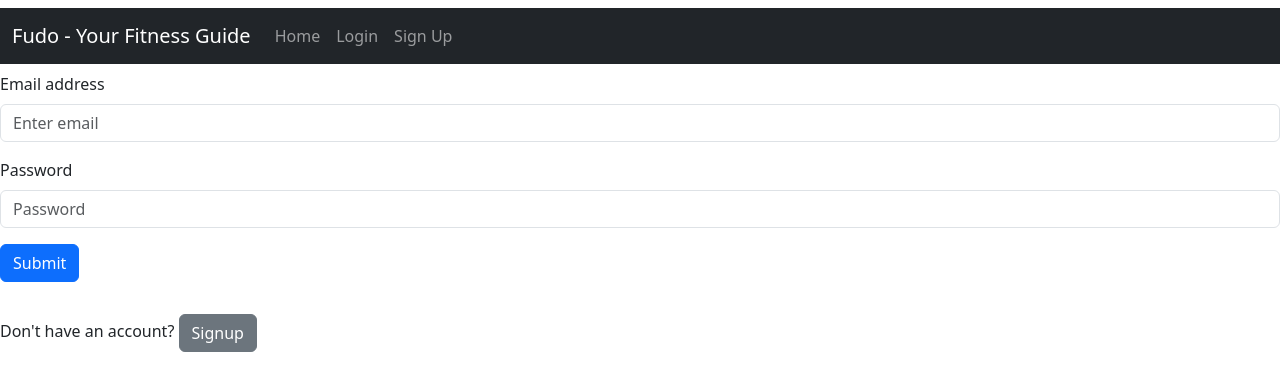
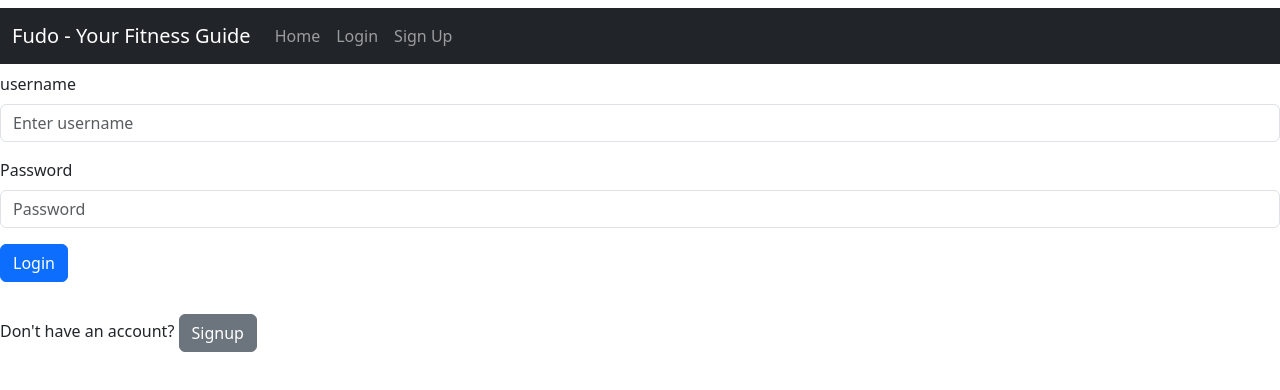
Before and after one commit to sharozecodes/fudo-fitness-app-frontend, a React (Create React App) app: page /login in a window 1280 px wide. Shown: the top 390 px of the page. Built offline with nearby package versions, Linux system fonts and the light colour scheme.

Commit message:
implements signup redirect

```diff
--- a/src/components/LoginForm.js
+++ b/src/components/LoginForm.js
@@ -1,15 +1,44 @@
+import React, { useState } from "react";
 import Button from "react-bootstrap/Button";
 import Form from "react-bootstrap/Form";
 import "../components_css/Form.css";
+// import Error from "../styles";
 
-function BasicExample() {
+function LoginForm({ onLogin }) {
+  const [username, setUsername] = useState("");
+  const [password, setPassword] = useState("");
+  const [errors, setErrors] = useState([]);
+  const [isLoading, setIsLoading] = useState(false);
+
+  function handleSubmit(e) {
+    e.preventDefault();
+    setIsLoading(true);
+    fetch("/login", {
+      method: "POST",
+      headers: {
+        "Content-Type": "application/json",
+      },
+      body: JSON.stringify({ username, password }),
+    }).then((r) => {
+      setIsLoading(false);
+      if (r.ok) {
+        r.json().then((user) => onLogin(user));
+      } else {
+        r.json().then((err) => setErrors(err.errors));
+      }
+    });
+  }
   return (
-    <Form>
+    <Form onSubmit={handleSubmit}>
       <Form.Group className="mb-3" controlId="formBasicEmail">
-        <Form.Label>Email address</Form.Label>
+        <Form.Label>username</Form.Label>
         <Form.Control
-          type="email"
-          placeholder="Enter email"
+          placeholder="Enter username"
+          type="text"
+          id="username"
+          autoComplete="off"
+          value={username}
+          onChange={(e) => setUsername(e.target.value)}
           className="form-custom"
         />
       </Form.Group>
@@ -19,13 +48,22 @@ function BasicExample() {
           type="password"
           placeholder="Password"
           className="form-custom"
+          id="password"
+          autoComplete="current-password"
+          value={password}
+          onChange={(e) => setPassword(e.target.value)}
         />
       </Form.Group>
       <Button variant="primary" type="submit">
-        Submit
+        {isLoading ? "Loading..." : "Login"}
       </Button>
+      {/* <Form.Group>
+        {errors.map((err) => (
+          <Error key={err}>{err}</Error>
+        ))}
+      </Form.Group> */}
     </Form>
   );
 }
 
-export default BasicExample;
+export default LoginForm;
--- a/src/pages/Login.js
+++ b/src/pages/Login.js
@@ -2,18 +2,39 @@ import React from "react";
 import NavBar from "../components/NavBar";
 import LoginForm from "../components/LoginForm";
 import Button from "react-bootstrap/Button";
+import { useState } from "react";
+import SignUp from "./SignUp";
 
-function Login() {
+function Login({ onLogin }) {
+  const [showLogin, setShowLogin] = useState(true);
   return (
     <div>
       <NavBar />
-      <LoginForm />
-      <p style={{ marginTop: "2em" }}>
-        Don't have an account?{" "}
-        <span style={{ marginRight: "10px" }}>
-          <Button variant="secondary">Signup</Button>
-        </span>
-      </p>
+      {showLogin ? (
+        <>
+          <LoginForm onLogin={onLogin} />
+          <p style={{ marginTop: "2em" }}>
+            Don't have an account?{" "}
+            <span style={{ marginRight: "10px" }}>
+              <Button variant="secondary" onClick={() => setShowLogin(false)}>
+                Signup
+              </Button>
+            </span>
+          </p>
+        </>
+      ) : (
+        // <>
+        //   <SignUpForm onLogin={onLogin} />
+        //   <Divider />
+        //   <p>
+        //     Already have an account? &nbsp;
+        //     <Button color="secondary" onClick={() => setShowLogin(true)}>
+        //       Log In
+        //     </Button>
+        //   </p>
+        // </>
+        <SignUp />
+      )}
     </div>
   );
 }
```
Also changed, not shown: src/components/SignupForm.js (added, +31 -0 lines), src/styles/Error.js (added, +37 -0 lines).
